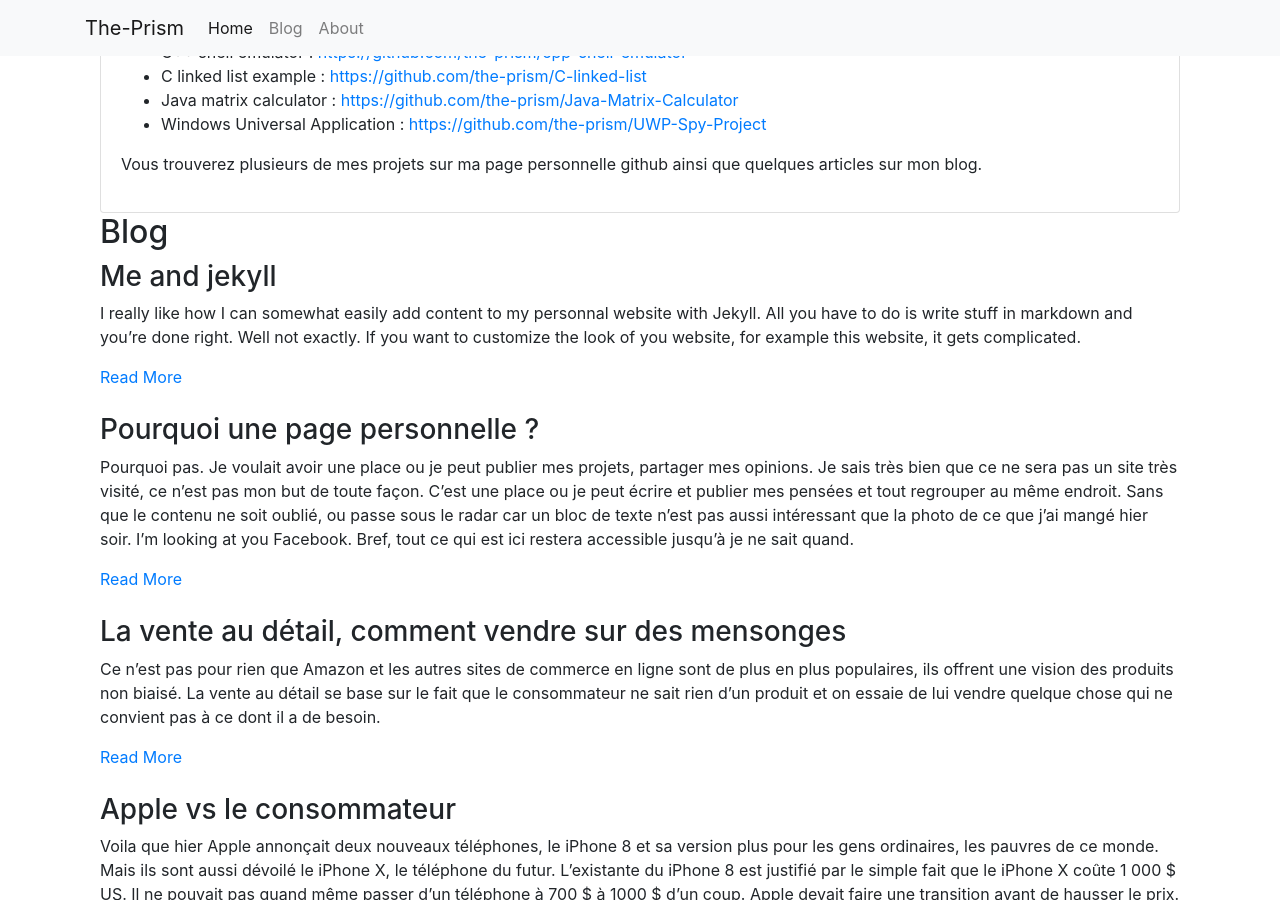
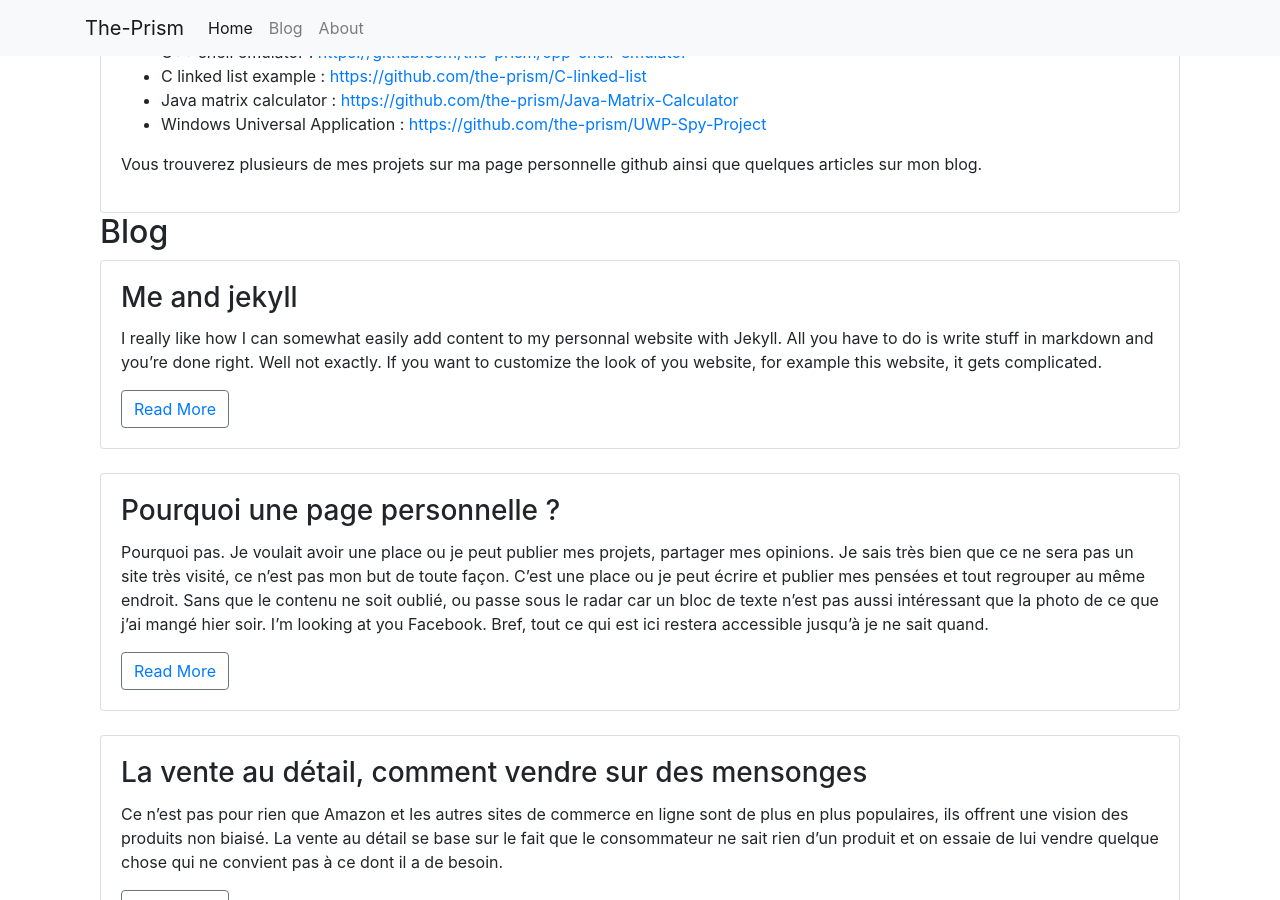
Before and after one commit to the-prism/website, a Jekyll site: the page built from index.html, in a window 1280 px wide and 900 px high, scrolled down 545 px. Built offline with Jekyll 4.4.1, drawn with Linux system fonts in a browser that asks for light colours; the list of posts is cut into pages by our own code.

Commit message:
Button card stuff

```diff
--- a/index.html
+++ b/index.html
@@ -38,15 +38,17 @@ title: Home
 
 <div class="posts">
   {% for post in paginator.posts %}
-    <article class="post">
+    <article class="post card">
+      <div class="card-body">
+          <h3 class="card-title"><a href="{{ site.baseurl }}{{ post.url }}" class="link-unstyled">{{ post.title }}</a></h3>
 
-      <h3><a href="{{ site.baseurl }}{{ post.url }}" class="link-unstyled">{{ post.title }}</a></h3>
+          <div class="entry">
+            {{ post.excerpt }}
+          </div>
 
-      <div class="entry">
-        {{ post.excerpt }}
+          <button type="button" class="btn btn-outline-secondary"><a href="{{ site.baseurl }}{{ post.url }}" class="read-more">Read More</a></button>
+
       </div>
-
-      <a href="{{ site.baseurl }}{{ post.url }}" class="read-more">Read More</a>
     </article>
   {% endfor %}
 </div>
```
